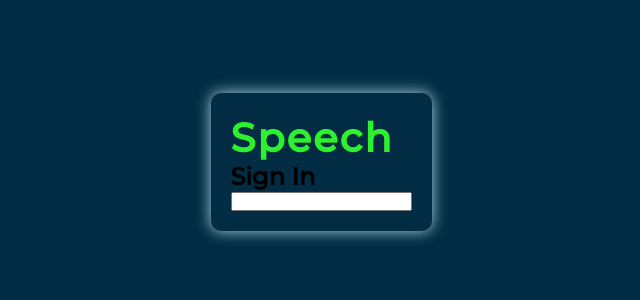
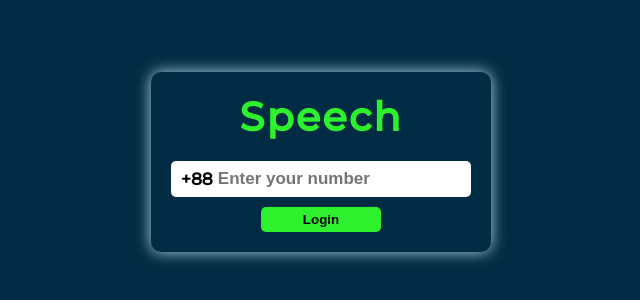
Before and after one commit to dev-robin3012/Speech, a Next.js app: page / in a window 1280 px wide. Shown: the part 238-538 px from the top of the page, without its empty margins (319-959 px from the left). Built offline with nearby package versions, Linux system fonts and the light colour scheme; a web font is replaced by a local one.

Commit message:
login ui updated

```diff
--- a/components/Auth.jsx
+++ b/components/Auth.jsx
@@ -2,13 +2,28 @@ import React from 'react';
 import styles from './auth.module.scss';
 
 const Auth = () => {
+  const handleSubmit = async (e) => {
+    e.preventDefault();
+    console.log('+88' + e.target.number.value);
+  };
+
   return (
     <div className={styles.auth_wrapper}>
       <div className={styles.content}>
         <h1 className={styles.logo}>Speech</h1>
-        <form>
-          <h2>Sign In</h2>
-          <input type="" />
+        <form onSubmit={handleSubmit}>
+          <div className={styles.input_group}>
+            <span>+88</span>
+            <input
+              type="text"
+              placeholder="Enter your number"
+              name="number"
+              pattern="[0-9]+"
+              title="Accept only number"
+              required
+            />
+          </div>
+          <button type="submit">Login</button>
         </form>
       </div>
     </div>
--- a/components/auth.module.scss
+++ b/components/auth.module.scss
@@ -9,11 +9,54 @@
     padding: 20px;
     border-radius: 10px;
     box-shadow: 0px 0px 15px lightblue;
+    text-align: center;
     .logo {
       font-weight: 700;
       color: $primary-color;
       letter-spacing: 2px;
       font-size: 40px;
     }
+
+    form {
+      min-width: 300px;
+      display: flex;
+      flex-direction: column;
+
+      gap: 10px;
+      margin-top: 20px;
+
+      .input_group {
+        display: flex;
+        align-items: center;
+        background: #fff;
+        padding: 0 10px;
+        border-radius: 5px;
+
+        span {
+          font-size: 17px;
+          font-weight: 700;
+        }
+
+        input {
+          outline: none;
+          border: none;
+          width: 100%;
+          padding: 8px 5px;
+          font-size: 17px;
+          font-weight: 600;
+        }
+      }
+
+      button {
+        padding: 5px;
+        font-weight: 800;
+        width: 40%;
+        margin: auto;
+        cursor: pointer;
+        background: $primary-color;
+        border: none;
+        border-radius: 5px;
+      }
+    }
   }
 }
--- a/pages/api/hello.js
+++ b/pages/api/hello.js
@@ -2,4 +2,10 @@
 
 export default function handler(req, res) {
   res.status(200).json({ name: 'John Doe' });
+  testFunc(req, res);
 }
+
+const testFunc = (req, res) => {
+  console.log('this is test function');
+  res.status(200).json({ name: 'Shahadat Robin' });
+};
```
Also changed, not shown: pages/api/auth.js (+1 -23 lines).
